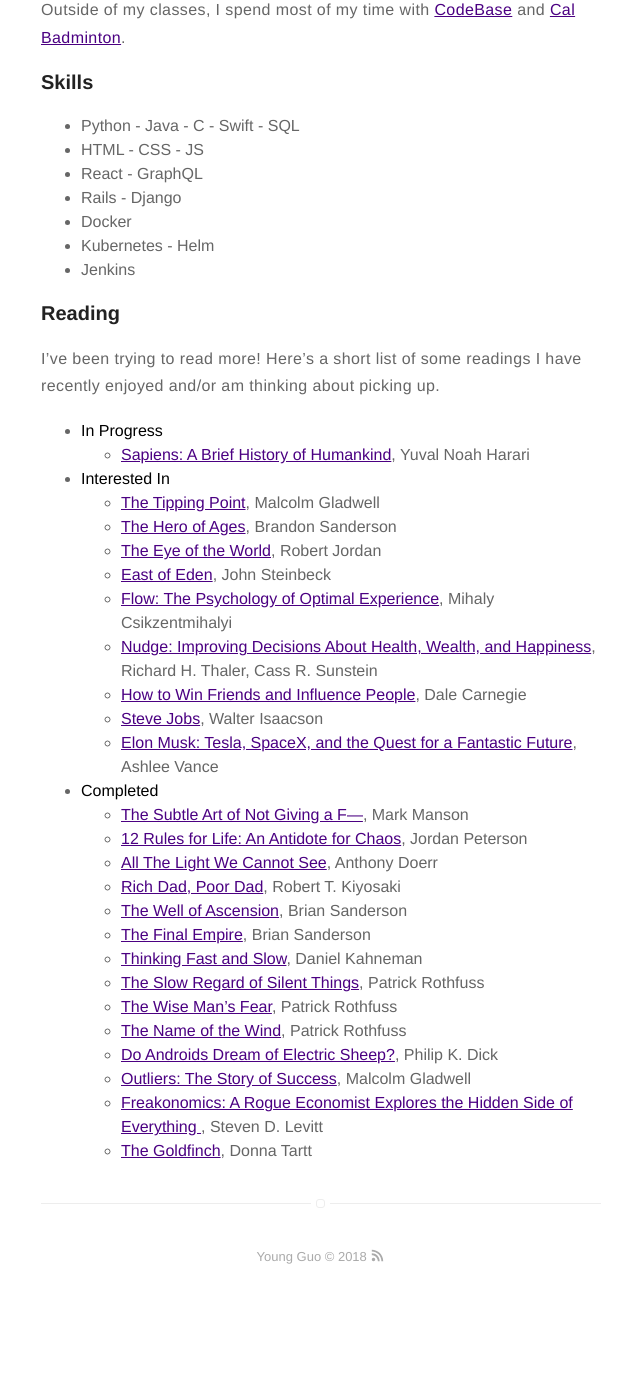
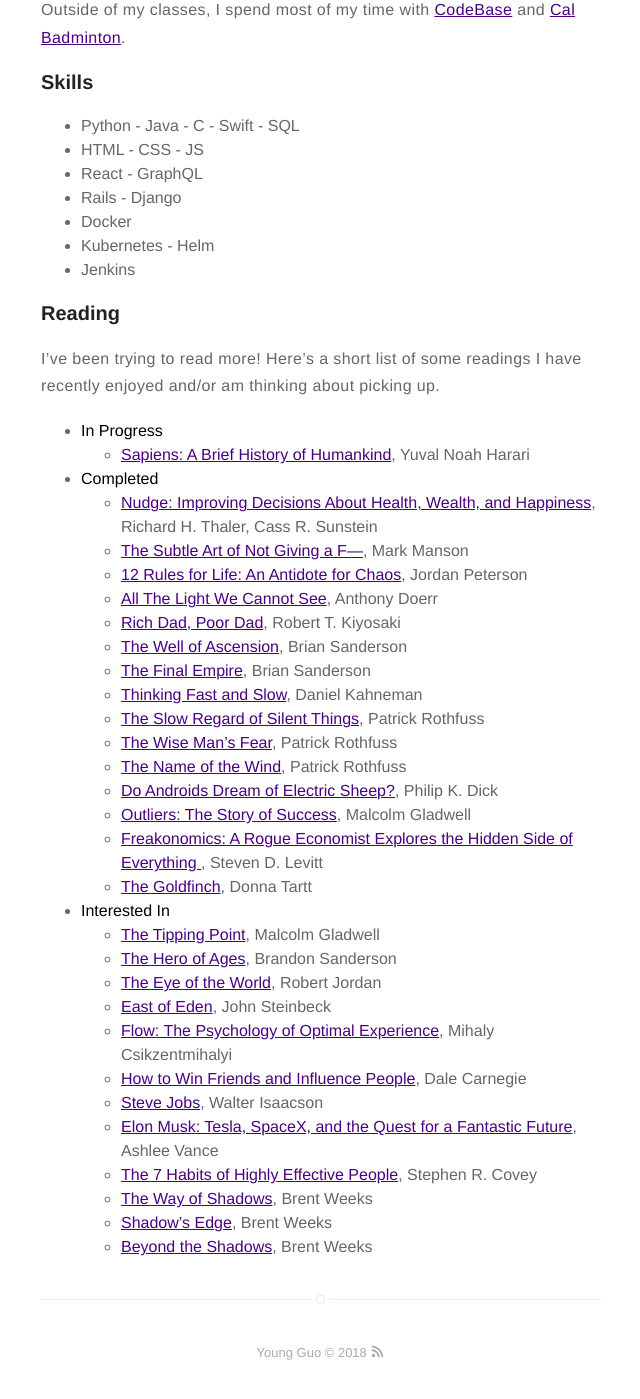
Before and after one commit to OldGuo/oldguo.github.io, a Jekyll site: the page built from about.md, in a window 1280 px wide and 1400 px high, scrolled down 546 px. Shown: the whole window, without its empty margins (319-959 px from the left). Built offline with Jekyll 4.4.1, drawn with Linux system fonts in a browser that asks for light colours; before the commit the page ends 1850 px from its top, so only the background shows below that.

Commit message:
July 2018 reading

```diff
--- a/about.md
+++ b/about.md
@@ -47,3 +38,16 @@ I've been trying to read more! Here's a short list of some readings I have recen
   - [Outliers: The Story of Success](https://www.goodreads.com/book/show/3228917-outliers), Malcolm Gladwell
   - [Freakonomics: A Rogue Economist Explores the Hidden Side of Everything ](https://www.goodreads.com/book/show/1202.Freakonomics), Steven D. Levitt
   - [The Goldfinch](https://www.goodreads.com/book/show/17333223-the-goldfinch), Donna Tartt
+- **Interested In**
+  - [The Tipping Point](https://www.goodreads.com/book/show/2612.The_Tipping_Point), Malcolm Gladwell
+  - [The Hero of Ages](https://www.goodreads.com/book/show/2767793-the-hero-of-ages), Brandon Sanderson
+  - [The Eye of the World](https://www.goodreads.com/book/show/228665.The_Eye_of_the_World), Robert Jordan
+  - [East of Eden](https://www.goodreads.com/book/show/4406.East_of_Eden), John Steinbeck
+  - [Flow: The Psychology of Optimal Experience](https://www.goodreads.com/book/show/66354.Flow), Mihaly Csikzentmihalyi
+  - [How to Win Friends and Influence People](https://www.goodreads.com/book/show/4865.How_to_Win_Friends_and_Influence_People), Dale Carnegie
+  - [Steve Jobs](https://www.goodreads.com/book/show/11084145-steve-jobs), Walter Isaacson
+  - [Elon Musk: Tesla, SpaceX, and the Quest for a Fantastic Future](https://www.goodreads.com/book/show/25541028-elon-musk?ac=1&from_search=true), Ashlee Vance
+  - [The 7 Habits of Highly Effective People](https://www.goodreads.com/book/show/36072.The_7_Habits_of_Highly_Effective_People?ac=1&from_search=true), Stephen R. Covey
+  - [The Way of Shadows](https://www.goodreads.com/book/show/3227063-the-way-of-shadows), Brent Weeks
+  - [Shadow's Edge](https://www.goodreads.com/book/show/3754016-shadow-s-edge), Brent Weeks
+  - [Beyond the Shadows](https://www.goodreads.com/book/show/3754026-beyond-the-shadows), Brent Weeks
```
Also changed, not shown: other parts of about.md (+1 -10 lines).
